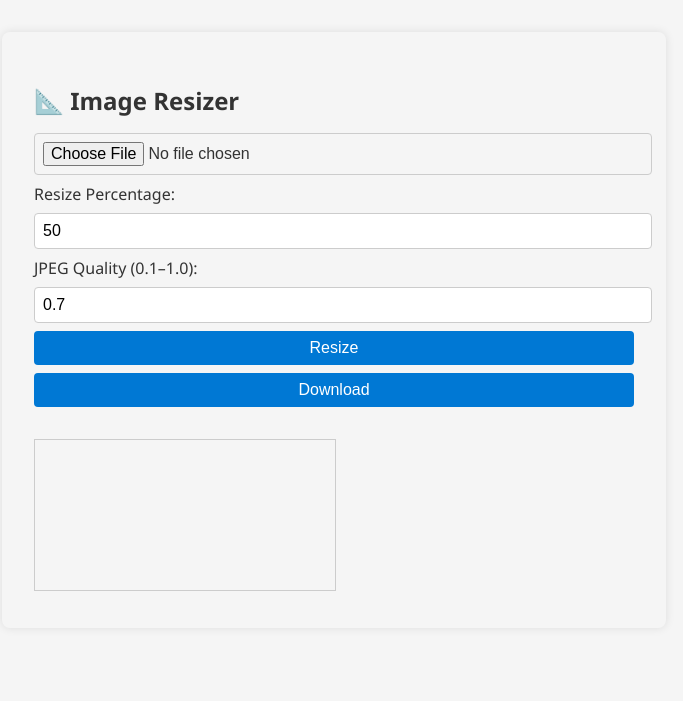
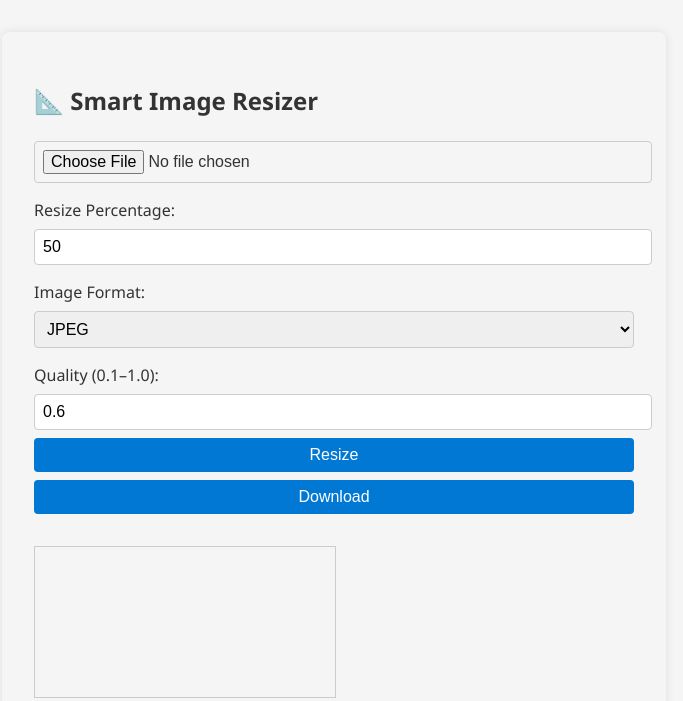
Before and after one commit to mrcsabatamas-ui/resizing, a plain HTML site: page index.html in a window 1280 px wide. Shown: the whole page, without its empty margins (306-989 px from the left). Drawn offline with Linux system fonts and the light colour scheme.

Commit message:
Update title and add image format selection

```diff
--- a/index.html
+++ b/index.html
@@ -2,7 +2,7 @@
 <html lang="en">
 <head>
   <meta charset="UTF-8" />
-  <title>Image Resizer</title>
+  <title>Smart Image Resizer</title>
   <style>
     body {
       font-family: 'Segoe UI', sans-serif;
@@ -15,9 +15,9 @@
       box-shadow: 0 0 10px rgba(0,0,0,0.1);
     }
     h2 { margin-bottom: 1rem; }
-    input, button {
-      display: block;
-      margin: 0.5rem 0;
+    label { display: block; margin-top: 1rem; }
+    input, select, button {
+      margin-top: 0.5rem;
       padding: 0.5rem;
       font-size: 1rem;
       border: 1px solid #ccc;
@@ -46,16 +46,27 @@
   </style>
 </head>
 <body>
-  <h2>📐 Image Resizer</h2>
+  <h2>📐 Smart Image Resizer</h2>
   <input type="file" id="upload" accept="image/*" />
+
   <label>Resize Percentage:
     <input type="number" id="percent" value="50" min="1" max="500" />
   </label>
-  <label>JPEG Quality (0.1–1.0):
-    <input type="number" id="quality" value="0.7" step="0.1" min="0.1" max="1.0" />
+
+  <label>Image Format:
+    <select id="format">
+      <option value="jpeg">JPEG</option>
+      <option value="webp">WebP</option>
+    </select>
   </label>
+
+  <label>Quality (0.1–1.0):
+    <input type="number" id="quality" value="0.6" step="0.1" min="0.1" max="1.0" />
+  </label>
+
   <button onclick="resizeImage()">Resize</button>
   <button onclick="downloadImage()">Download</button>
+
   <div id="status"></div>
   <canvas id="canvas"></canvas>
 
@@ -95,12 +106,14 @@
 
     function downloadImage() {
       const canvas = document.getElementById('canvas');
+      const format = document.getElementById('format').value;
       const quality = parseFloat(document.getElementById('quality').value);
+      const mime = format === 'webp' ? 'image/webp' : 'image/jpeg';
       const link = document.createElement('a');
-      link.download = 'resized-image.jpg';
-      link.href = canvas.toDataURL('image/jpeg', quality);
+      link.download = `resized-image.${format}`;
+      link.href = canvas.toDataURL(mime, quality);
       link.click();
-      document.getElementById('status').textContent = "Image downloaded.";
+      document.getElementById('status').textContent = `Downloaded as ${format.toUpperCase()} with quality ${quality}`;
     }
   </script>
 </body>
```
